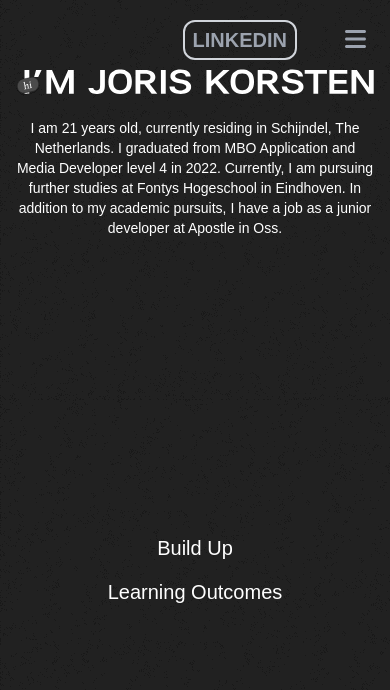
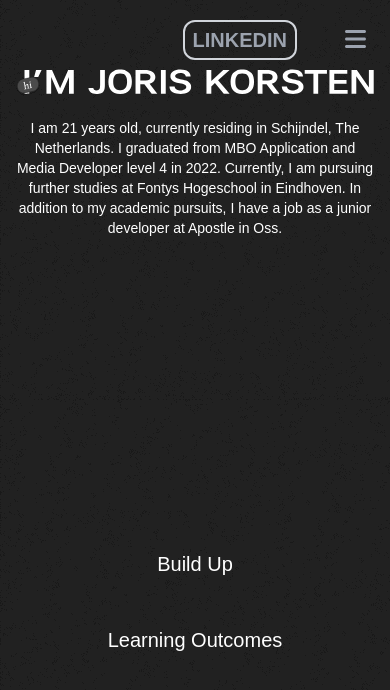
Before and after one commit to XavegX367/portfolio, a React (Vite) app: page / in a window 390 px wide. Shown: the top 690 px of the page. Built offline with nearby package versions, Linux system fonts and the light colour scheme.

Commit message:
fix bulletin on phone

```diff
--- a/src/components/Layout/BulletinBtn.jsx
+++ b/src/components/Layout/BulletinBtn.jsx
@@ -5,7 +5,7 @@ function BulletinBtn({name, path}) {
     const navigate = useNavigate();
     return (
         <>
-            <ul onClick={() => navigate(path)} className="flex flex-col gap-y-2 list-disc hover:list-none hover:text-black hover:bg-white rounded-full">
+            <ul onClick={() => navigate(path)} className="flex flex-col gap-y-2 list-none md:list-disc hover:list-none hover:text-black hover:bg-white rounded-full mx-4 my-4 md:mx-0 md:my-0">
                 <li
                     className="text-center text-xl md:text-5xl md:mx-16 cursor-pointer select-none md:hover:text-6xl hover:text-2xl transition-all duration-300
                     px-4 py-2"
```
